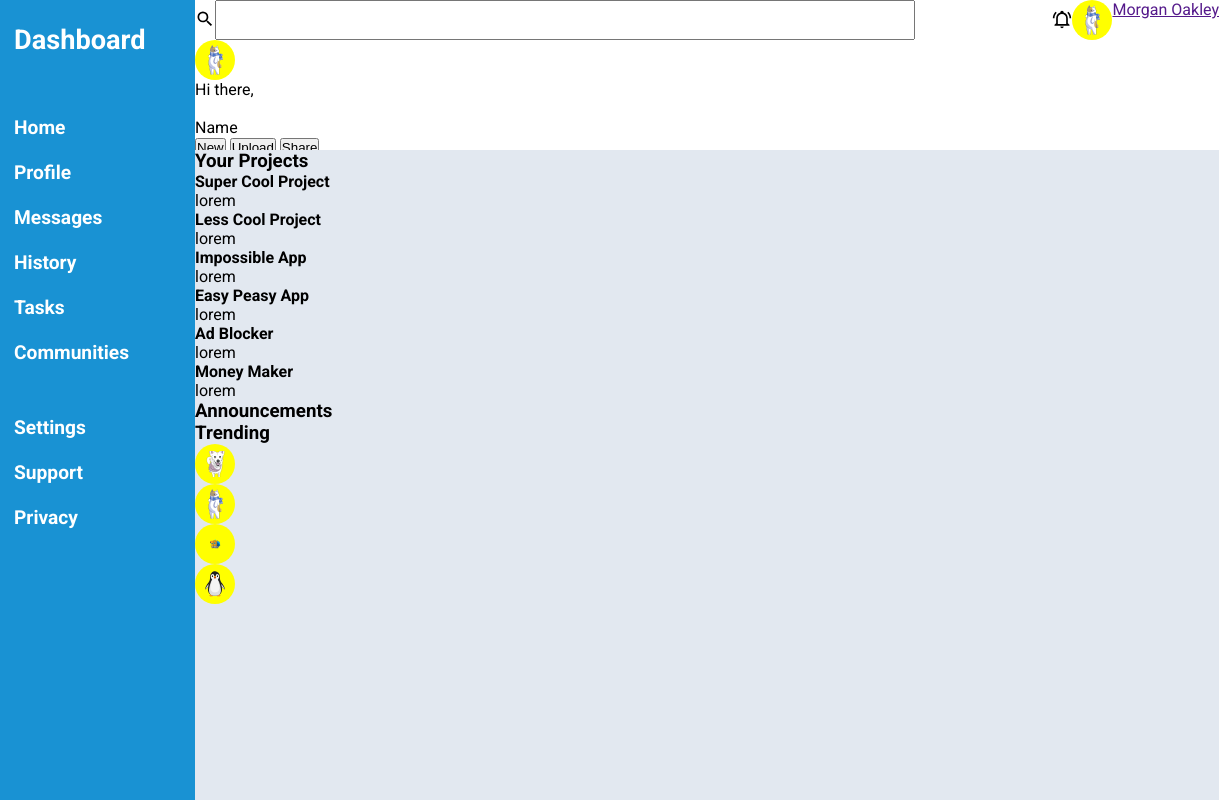
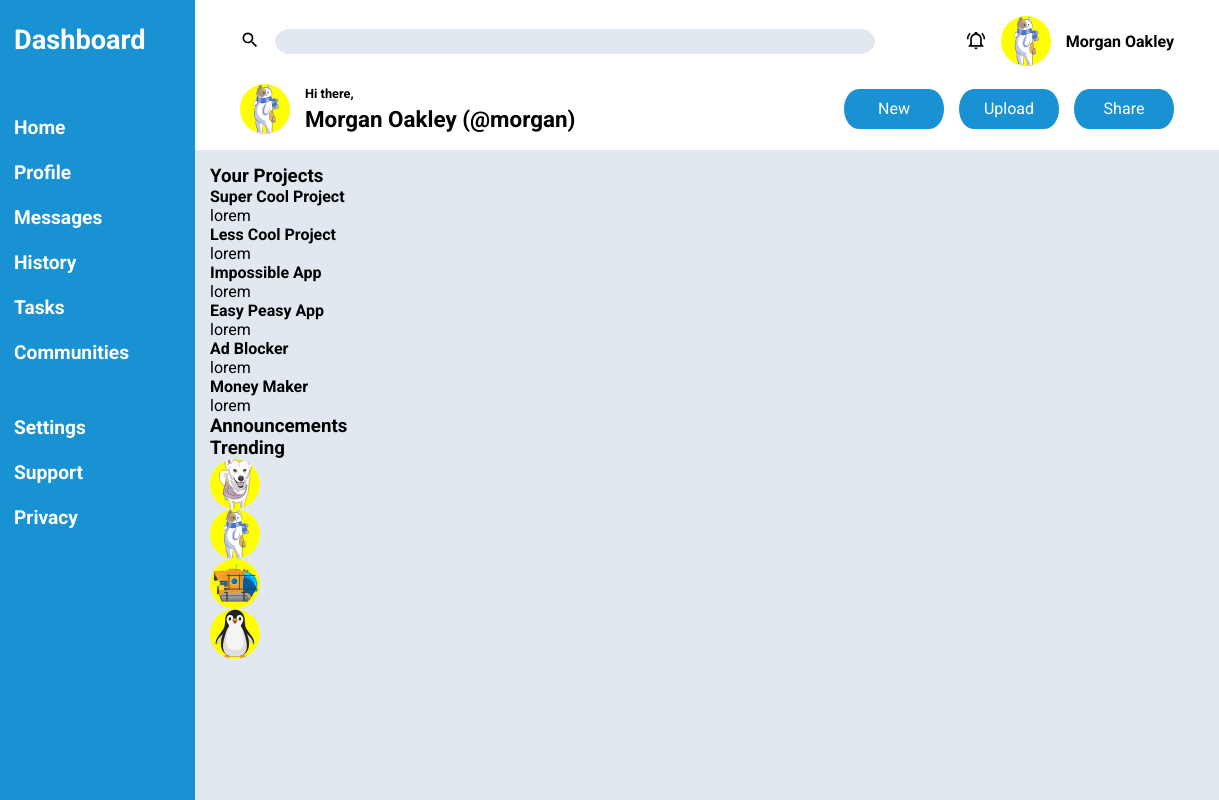
Before and after one commit to sams05/odin-admin-dashboard, a plain HTML site: page index.html in a window 1280 px wide. Shown: the full height of the page, 61-1280 px from the left. Drawn offline with Linux system fonts and the light colour scheme.

Commit message:
Complete layout and styling for header

```diff
--- a/css/style.css
+++ b/css/style.css
@@ -4,6 +4,11 @@
     margin: 0;
     padding: 0;
     box-sizing: border-box;
+}
+
+:root {
+    --blue: rgb(25 146 211);
+    --gray: rgb(226 232 240);
 }
 
 body {
@@ -14,10 +19,18 @@ li {
     list-style-type: none;
 }
 
+a {
+    text-decoration: none;
+}
+
 .page-container {
     height: 100vh;
     display: grid;
     grid-template: 150px 1fr / 1fr 4fr;
+}
+
+.header, .sidebar, .main-content {
+    padding: 15px;
 }
 
 .header {
@@ -25,45 +38,115 @@ li {
     grid-column: 2 / 3;
     display: grid;
     grid-template-rows: repeat(2, 1fr);
+    gap: 15px;
+    padding-left: 45px;
+    padding-right: 45px;
 }
 
 .sidebar {
-    background-color: rgb(25 146 211);
+    background-color: var(--blue, blue);
     font-weight: bold;
     grid-row: 1 / 3;
     grid-column: 1 / 2;
-    padding: 15px;
     display: flex;
     flex-direction: column;
     gap: 50px;
 }
 
 .main-content {
-    background-color: rgb(226 232 240);
+    background-color: var(--gray, gray);
     grid-row: 2 / 3;
     grid-column: 2 / 3;
 }
 
-.profile-pic-container {
+.profile-pic-wrapper {
     background-color: yellow;
+    width: 50px;
+    height: 50px;
+    border-radius: 50%;
+    overflow: hidden;
+    display: flex;
+    align-items: center;
+    justify-content: center;
+}
+
+.profile-pic-wrapper > img {
+    width: auto;
+    height: 100%;
 }
 
 /* Header layout and styling */
+
+.icon-button img {
+    width: 20px;
+    height: 20px;
+}
 
 .header .icon-button {
     /* Remove button appearance */
     background-color: rgba(255, 255, 255, 0);
     border: none;
+    cursor: pointer;
 }
 
-.header-row-1 {
+.header .icon-button:active {
+    background-color: rgba(250, 245, 90, 0.4);
+}
+
+.header-row-1,
+.header-row-2 {
     display: grid;
     grid-auto-flow: column;
     grid-template-columns: auto 1fr;
+    align-items: center;
+    gap: 15px;
 }
 
 .header-row-1 input[type="search"] {
-    max-width: 700px;
+    max-width: 600px;
+    height: 25px;
+    border-radius: 15px / 50%;
+    border: 1px solid var(--gray, gray);
+    background-color: var(--gray, gray);
+    padding: 0 15px;
+    font-family: inherit;
+}
+
+.header-row-1 a {
+    font-size: 1rem;
+    color: black;
+    font-weight: bold;
+}
+
+.greeting {
+    display: flex;
+    flex-direction: column;
+    gap: 5px;
+    font-weight: bold;
+}
+
+.greeting p:first-child {
+    font-size: .8rem;
+}
+
+.greeting p:last-child {
+    font-size: 1.4rem;
+}
+
+.header-row-2 button {
+    background-color: var(--blue, blue);
+    border-radius: 15px / 50%;
+    border: none;
+    color: white;
+    font-family: inherit;
+    font-size: 1rem;
+    width: 100px;
+    height: 40px;
+}
+
+.header-row-2 button:active {
+    box-shadow: inset 2px 2px rgb(60, 75, 90);
+    border: 1px solid black;
 }
 
 /* Sidebar layout and styling */
@@ -86,7 +169,6 @@ li {
 .sidebar a {
     font-size: 1.2rem;
     color: white;
-    text-decoration: none;
 }
 
 .sidebar img {
@@ -109,23 +191,3 @@ li {
     justify-self: start;
     align-self: center;
 }
-
-/* Temporary styling while working out the page layout */
-.icon-button img {
-    width: 20px;
-    height: 20px;
-}
-
-.profile-pic-container {
-    width: 40px;
-    height: 40px;
-    border-radius: 50%;
-    display: flex;
-    align-items: center;
-    justify-content: center;
-}
-
-.profile-pic-container > img {
-    width: 20px;
-    height: auto;
-}
--- a/index.html
+++ b/index.html
@@ -15,15 +15,14 @@
                 <!-- Search bar -->
                 <input type="search" name="query" id="query">
                 <button type="button" class="icon-button"><img src="images/logos/bell-ring-outline.svg" alt="Notification icon"></button>
-                <span class="profile-pic-container"><img src="images/profile-pics/bobtail-1503869.svg" alt="Profile picture"></span>
+                <span class="profile-pic-wrapper"><img src="images/profile-pics/bobtail-1503869.svg" alt="Profile picture"></span>
                 <a href="">Morgan Oakley</a>
             </div>
             <div class="header-row-2">
-                <span class="profile-pic-container"><img src="images/profile-pics/bobtail-1503869.svg" alt="Profile picture"></span>
-                <div>
+                <span class="profile-pic-wrapper"><img src="images/profile-pics/bobtail-1503869.svg" alt="Profile picture"></span>
+                <div class="greeting">
                     <p>Hi there,</p>
-                    <br>
-                    <p>Name</p>
+                    <p>Morgan Oakley (@morgan)</p>
                 </div>
                 <button type="button">New</button>
                 <button type="button">Upload</button>
@@ -124,13 +123,13 @@
             <div>
                 <h3>Trending</h3>
                 <div class="card">
-                    <span class="profile-pic-container"><img src="images/profile-pics/dog-4495102.svg" alt="Profile picture"></span>
+                    <span class="profile-pic-wrapper"><img src="images/profile-pics/dog-4495102.svg" alt="Profile picture"></span>
                     <p></p>
-                    <span class="profile-pic-container"><img src="images/profile-pics/bobtail-1503869.svg" alt="Profile picture"></span>
+                    <span class="profile-pic-wrapper"><img src="images/profile-pics/bobtail-1503869.svg" alt="Profile picture"></span>
                     <p></p>
-                    <span class="profile-pic-container"><img src="images/profile-pics/submarine-5472952.svg" alt="Profile picture"></span>
+                    <span class="profile-pic-wrapper"><img src="images/profile-pics/submarine-5472952.svg" alt="Profile picture"></span>
                     <p></p>
-                    <span class="profile-pic-container"><img src="images/profile-pics/penguin-5705579.svg" alt="Profile picture"></span>
+                    <span class="profile-pic-wrapper"><img src="images/profile-pics/penguin-5705579.svg" alt="Profile picture"></span>
                     <p></p>
                 </div>
             </div>
```
